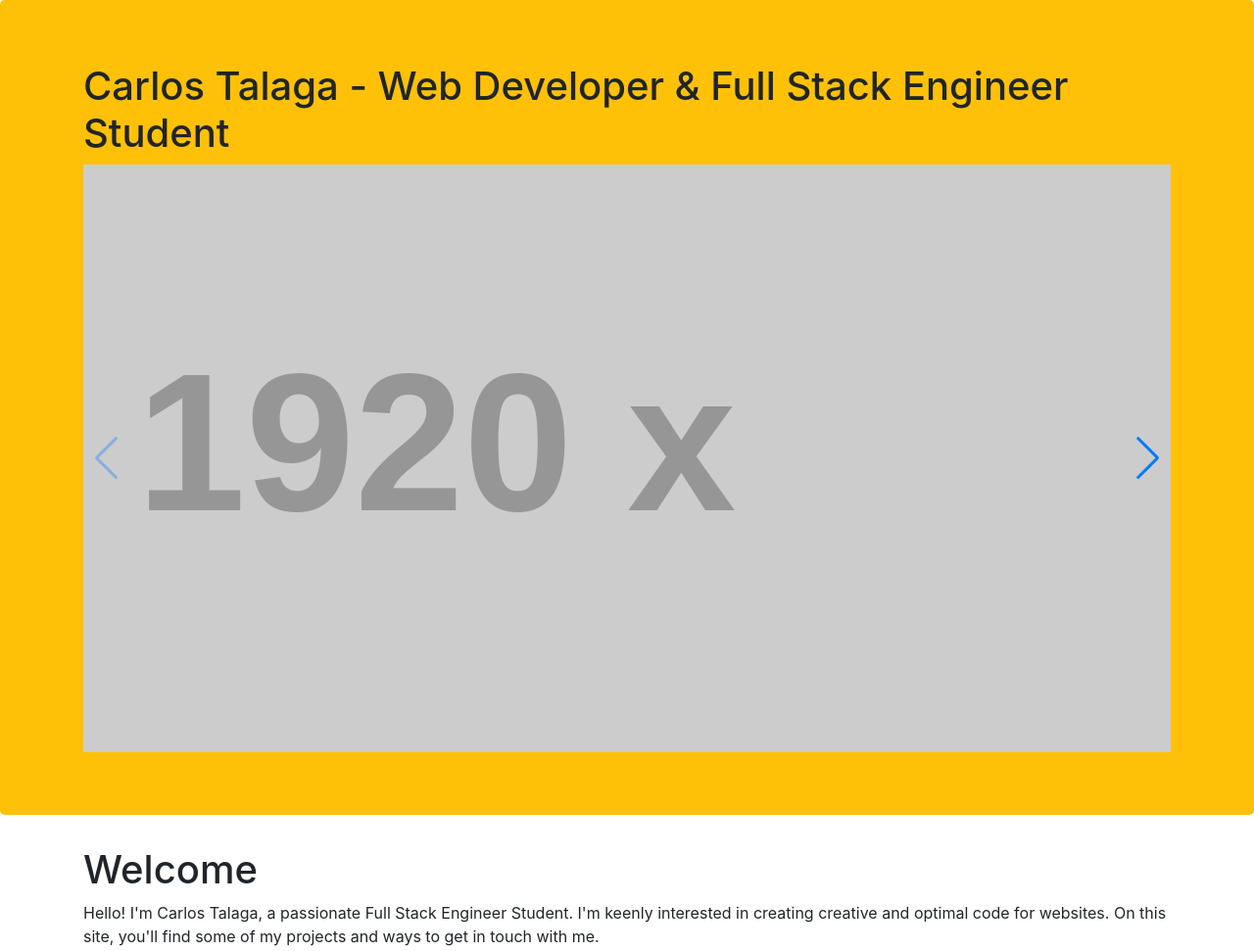
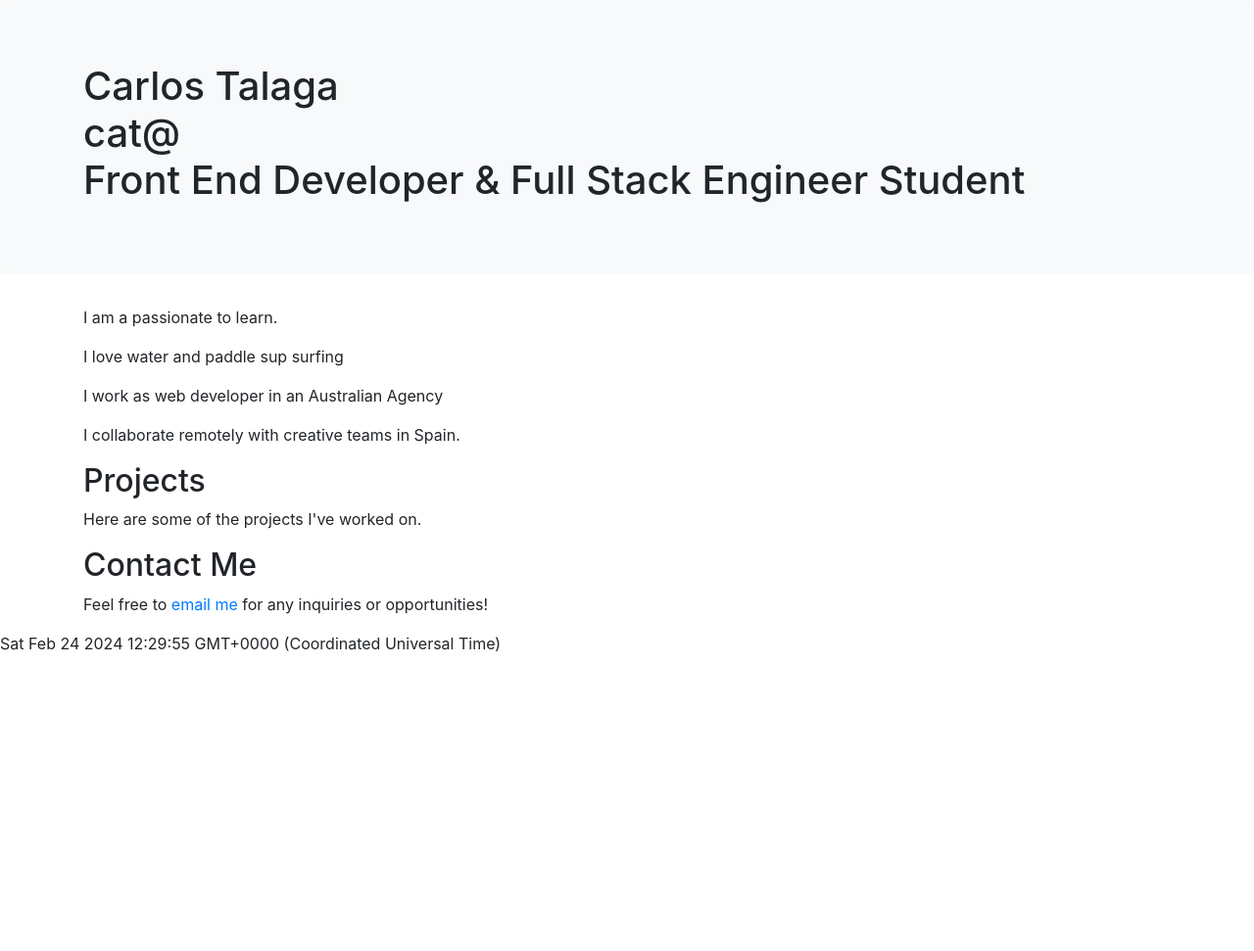
Before and after one commit to carlostalaga/carlostalaga.github.io, a plain HTML site: page index.html in a window 1280 px wide. Shown: the top 971 px of the page at 98% size. After the commit the page ends 800 px from the top, so only its background shows below. Drawn offline with nearby package versions, Linux system fonts and the light colour scheme; placeholder pictures from the web are drawn by us.

Commit message:
better desc

```diff
--- a/index.html
+++ b/index.html
@@ -2,7 +2,7 @@
 <html lang="en">
 
 <head>
-	<title>Carlos Talaga - Web Developer & Full Stack Engineer Student</title>
+	<title>Carlos Talaga - cat@ - Front End Developer & Full Stack Engineer Student</title>
 	<meta name="viewport" content="width=device-width, initial-scale=1, minimum-scale=1, maximum-scale=1">
 
 
@@ -15,23 +15,13 @@
 
 <body>
 
-	<div class="jumbotron bg-warning">
+	<div class="jumbotron bg-light">
 		<div class="container">
 
-			<h1>Carlos Talaga - Web Developer & Full Stack Engineer Student</h1>
+			<h1>Carlos Talaga</br>cat@</br>Front End Developer & Full Stack Engineer Student</h1>
 
 
-			<!-- Swiper -->
-			<div class="swiper-container">
-				<div class="swiper-wrapper h-25">
-					<div class="swiper-slide"><img class="" src="https://via.placeholder.com/1920x600/0000FF/000000?text=Github portfolio !" alt=""></div>
-					<div class="swiper-slide"><img class="" src="https://via.placeholder.com/1920x600/00ff00/ffffff?text=jQuery on" alt=""></div>
-					<div class="swiper-slide"><img class="" src="https://via.placeholder.com/1920x600/ff0000/808080?text=What else ?" alt=""></div>
-				</div>
-				<!-- Add Arrows -->
-				<div class="swiper-button-next"></div>
-				<div class="swiper-button-prev"></div>
-			</div>
+
 
 		</div>
 	</div>
@@ -39,8 +29,11 @@
 
 	<div class="container">
 		<section id="main">
-			<h1>Welcome</h1>
-			<p>Hello! I'm Carlos Talaga, a passionate Full Stack Engineer Student. I'm keenly interested in creating creative and optimal code for websites. On this site, you'll find some of my projects and ways to get in touch with me.</p>
+
+			<p>I am a passionate to learn.</p>
+			<p>I love water and paddle sup surfing</p>
+			<p>I work as web developer in an Australian Agency</p>
+			<p>I collaborate remotely with creative teams in Spain.</p>
 		</section>
 		<section id="projects">
 			<h2>Projects</h2>
```
